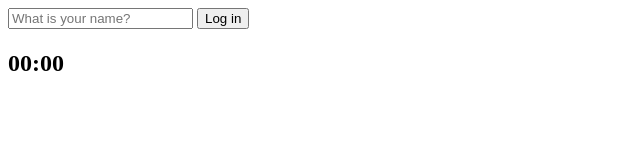
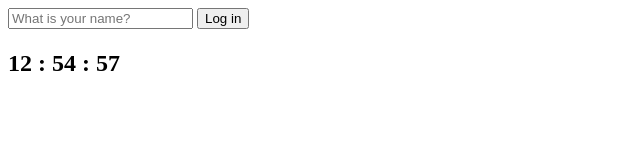
Before and after one commit to sy-hann/Chrome_app, a plain HTML site: page index.html in a window 1280 px wide. Shown: the full height of the page, 0-640 px from the left. Drawn offline with Linux system fonts and the light colour scheme.

Commit message:
Clock js

```diff
--- a/index.html
+++ b/index.html
@@ -23,5 +23,6 @@
     <h2 id="clock">00:00</h2>
 
     <script src="/js/greetings.js"></script>
+    <script src="/js/clock.js"></script>
 </body>
 </html>
```
